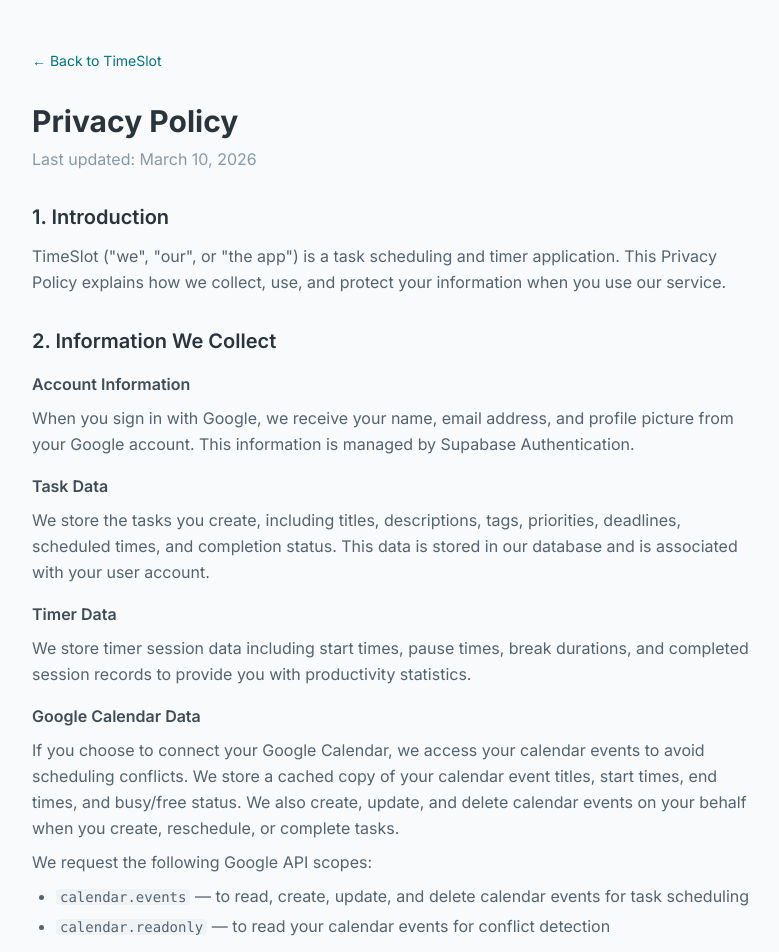
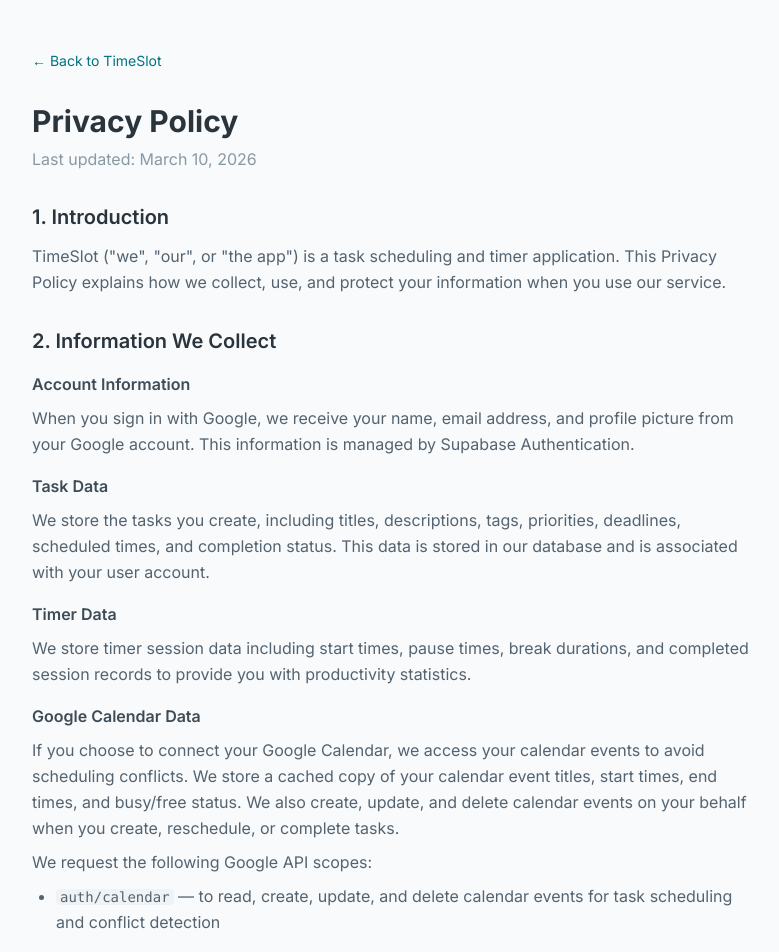
Before and after one commit to SalShah20/time_slot, a Next.js app: page /privacy in a window 1280 px wide. Shown: the top 952 px of the page, without its empty margins (248-1027 px from the left). Built offline with nearby package versions, Linux system fonts and the light colour scheme.

Commit message:
scope update

```diff
--- a/app/privacy/page.tsx
+++ b/app/privacy/page.tsx
@@ -51,8 +51,7 @@
               We request the following Google API scopes:
             </p>
             <ul className="list-disc ml-6 mt-2 space-y-1">
-              <li><code className="text-sm bg-surface-100 px-1 rounded">calendar.events</code> — to read, create, update, and delete calendar events for task scheduling</li>
-              <li><code className="text-sm bg-surface-100 px-1 rounded">calendar.readonly</code> — to read your calendar events for conflict detection</li>
+              <li><code className="text-sm bg-surface-100 px-1 rounded">auth/calendar</code> — to read, create, update, and delete calendar events for task scheduling and conflict detection</li>
             </ul>
 
             <h3 className="font-semibold text-surface-800 mt-4 mb-2">Google OAuth Tokens</h3>
```
